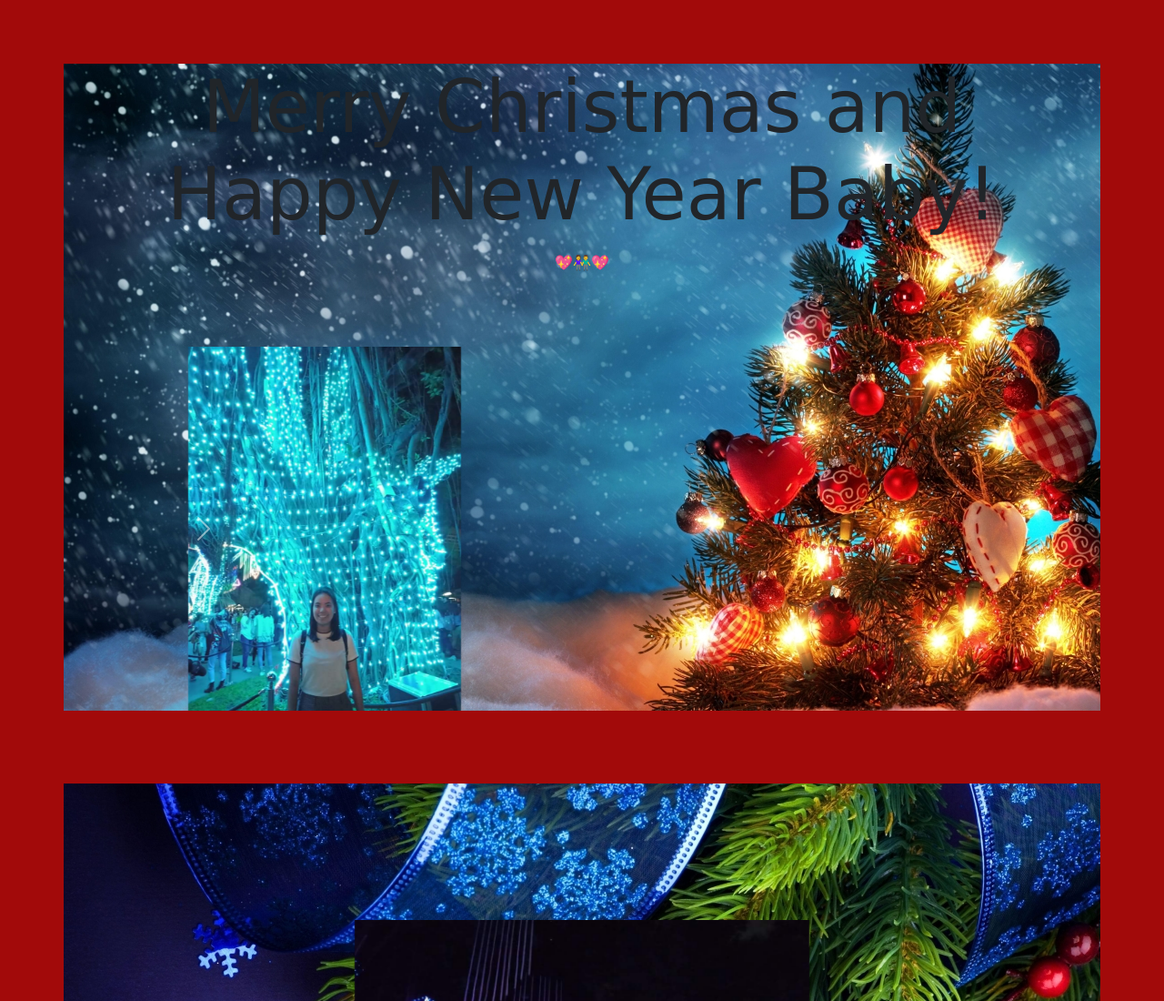
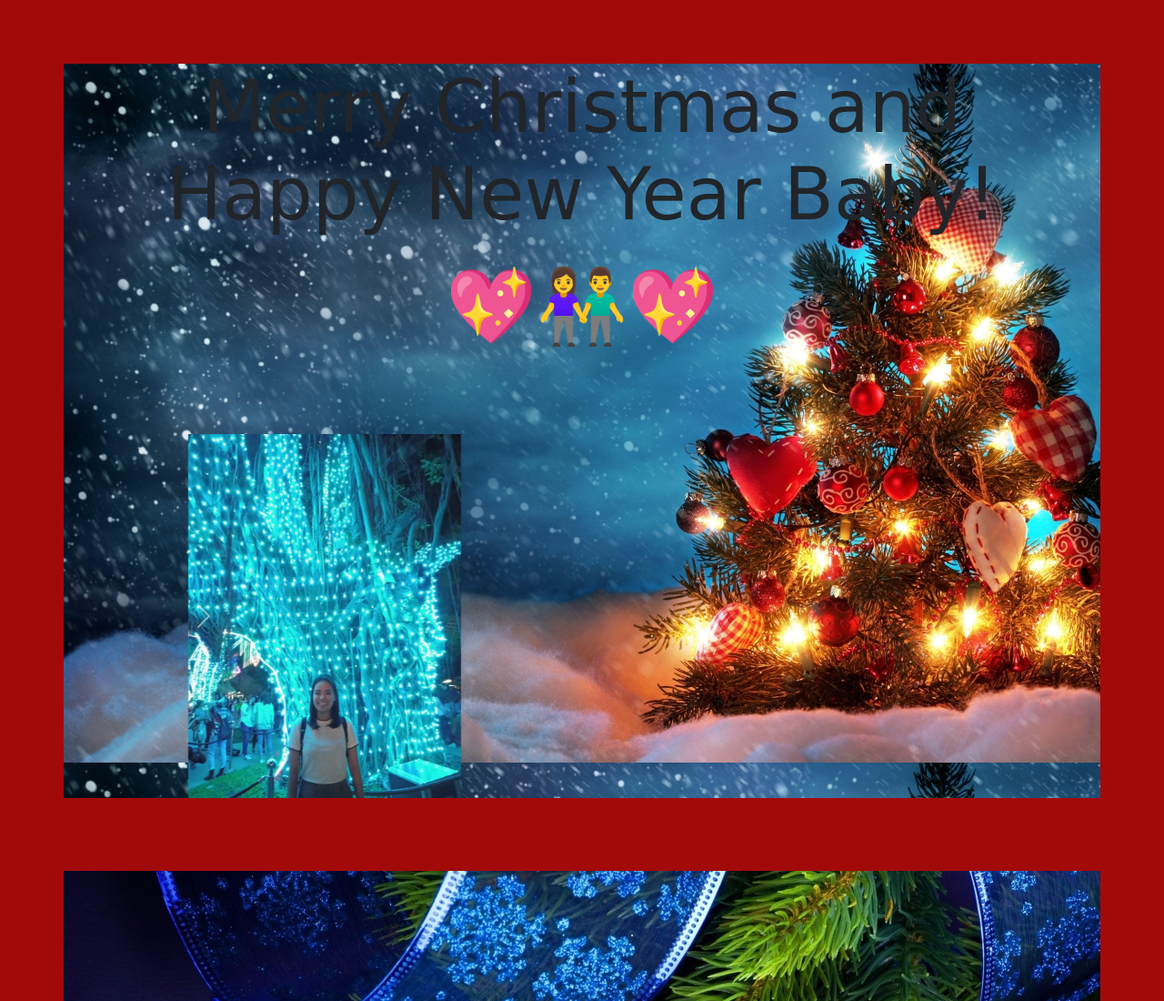
Before and after one commit to jhunie15/ChristmasLoooove, a plain HTML site: page index.html in a window 1280 px wide. Shown: the top 1100 px of the page at 91% size. Drawn offline with nearby package versions, Linux system fonts and the light colour scheme; a web font is replaced by a local one.

Commit message:
Update styles.css

```diff
--- a/styles.css
+++ b/styles.css
@@ -8,6 +8,10 @@ body{
 h1{
   font-size: 5rem;
   margin: 15px;
+}
+
+p{
+  font-size: 5rem;
 }
 
 .our-image{
```
